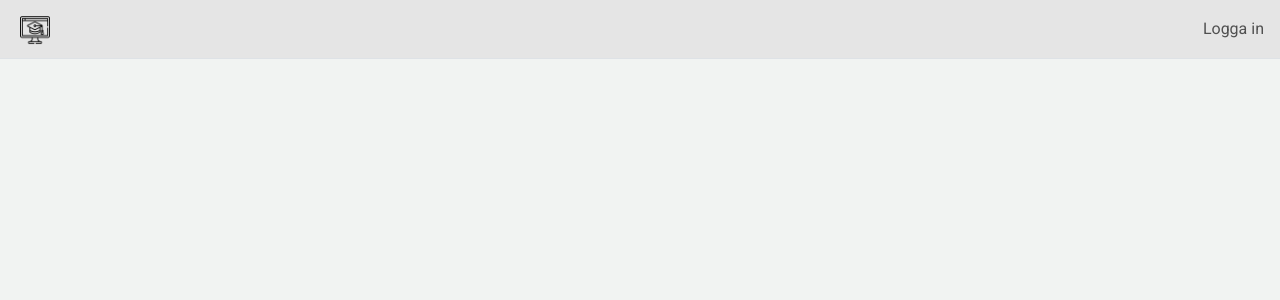
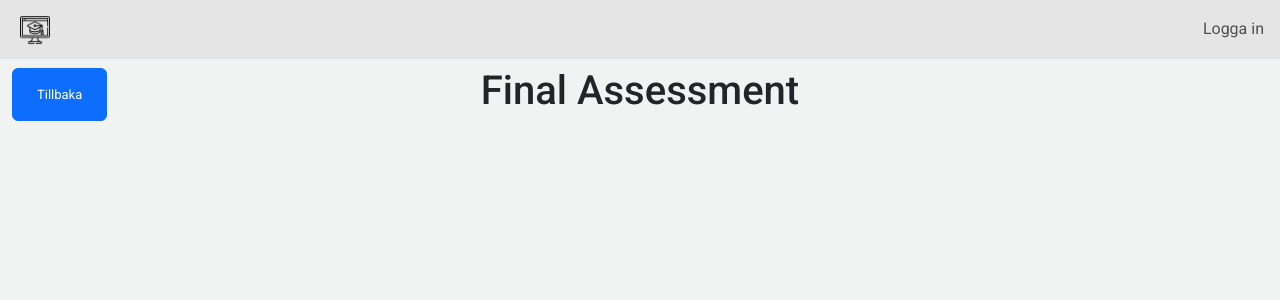
Before and after one commit to NormanOscar/teacherTool_v2, a React (Vite) app: page /finalAssessment in a window 1280 px wide. Before the commit this address had no page. Shown: the top 300 px of the page. Built offline with nearby package versions, Linux system fonts and the light colour scheme.

Commit message:
slutbedömningssida skapad

```diff
--- a/package.json
+++ b/package.json
@@ -19,7 +19,6 @@
     "react": "^18.2.0",
     "react-bootstrap": "^2.9.1",
     "react-bootstrap-typeahead": "^6.2.3",
-    "react-chrono": "^2.4.2",
     "react-dom": "^18.2.0",
     "react-router-dom": "^6.16.0"
   },
--- a/src/App.jsx
+++ b/src/App.jsx
@@ -8,6 +8,7 @@ import Login from './pages/Login.jsx';
 import Profile from './pages/Profile.jsx';
 import Admin from './pages/Admin.jsx';
 import Logout from './pages/Logout.jsx';
+import FinalAssessment from './pages/FinalAssessment.jsx';
 import "./style/styles.css";
 
 export default function App() {
@@ -18,6 +19,7 @@ export default function App() {
         <Route path="/" element={<Home />} />
         <Route path="/student" element={<Student />} />
         <Route path='/analyse' element={<Analyse />}/>
+        <Route path='/finalAssessment' element={<FinalAssessment />}/>
         <Route path='/login' element={<Login />}/>
         <Route path='/profile' element={<Profile />}/>
         <Route path='/admin' element={<Admin />}/>
--- a/src/pages/Analyse.jsx
+++ b/src/pages/Analyse.jsx
@@ -152,10 +152,32 @@ export default function Analyse() {
                 <AssessmentCard student={student} />
               </Col>
               <Col xs={12} md={4}>
-                <PresentCard
-                  student={student}
-                  setPerformances={setPerformances}
-                />
+                <Row>
+                  <PresentCard
+                    student={student}
+                    setPerformances={setPerformances}
+                  />
+                </Row>
+                <Row>
+                  <Card className="p-4 my-2">
+                    <Row className="d-flex justify-content-center align-items-center">
+                      <Col
+                        xs={12}
+                        md={8}
+                        className="d-flex justify-content-center align-items-center"
+                      >
+                        <button
+                          className="btn btn-primary py-3 px-4"
+                          onClick={() =>
+                            (window.location.href = "/finalAssessment")
+                          }
+                        >
+                          Gör en slutbedömning
+                        </button>
+                      </Col>
+                    </Row>
+                  </Card>
+                </Row>
               </Col>
             </Row>
             <Row>
--- /dev/null
+++ b/src/pages/FinalAssessment.jsx
@@ -0,0 +1,36 @@
+import { useState, useEffect } from "react";
+import { Container, Row, Col } from "react-bootstrap";
+
+import Loading from "../components/Loading";
+
+export default function FinalAssessment() {
+  return (
+    <>
+      <Container fluid>
+        <Row className="mt-2">
+          <Col
+            xs={12}
+            md={2}
+            className="d-flex justify-content-start align-items-center"
+          >
+            <button
+              className="btn btn-primary py-3 px-4"
+              onClick={() => (window.location.href = "/analyse")}
+            >
+              Tillbaka
+            </button>
+          </Col>
+          <Col xs={12} md={8} className="d-flex justify-content-center align-items-center">
+            <h1>Final Assessment</h1>
+          </Col>
+          <Col xs={12} md={2}>
+          </Col>
+        </Row>
+        <Row>
+          <Col>
+          </Col>
+        </Row>
+      </Container>
+    </>
+  );
+}
```
Also changed, not shown: 1 other file (tests, documents, lock files or other folders).
